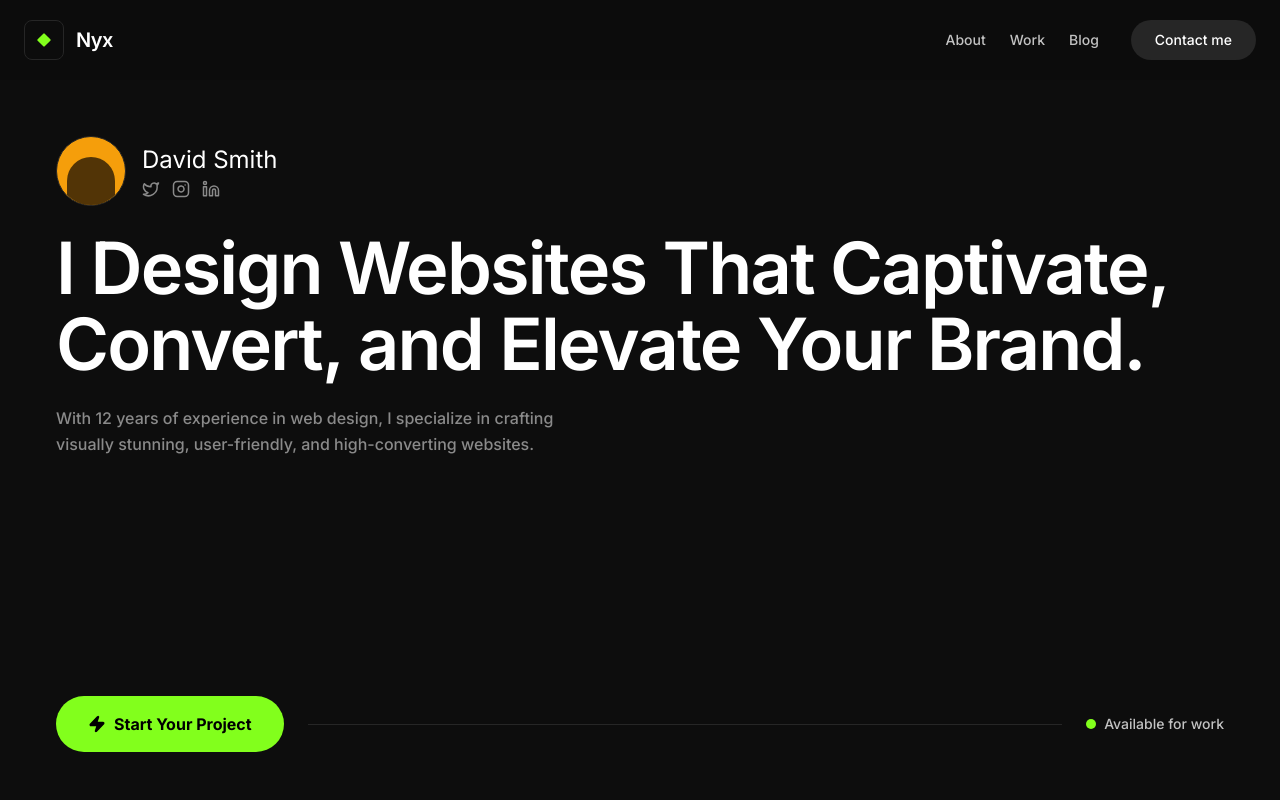
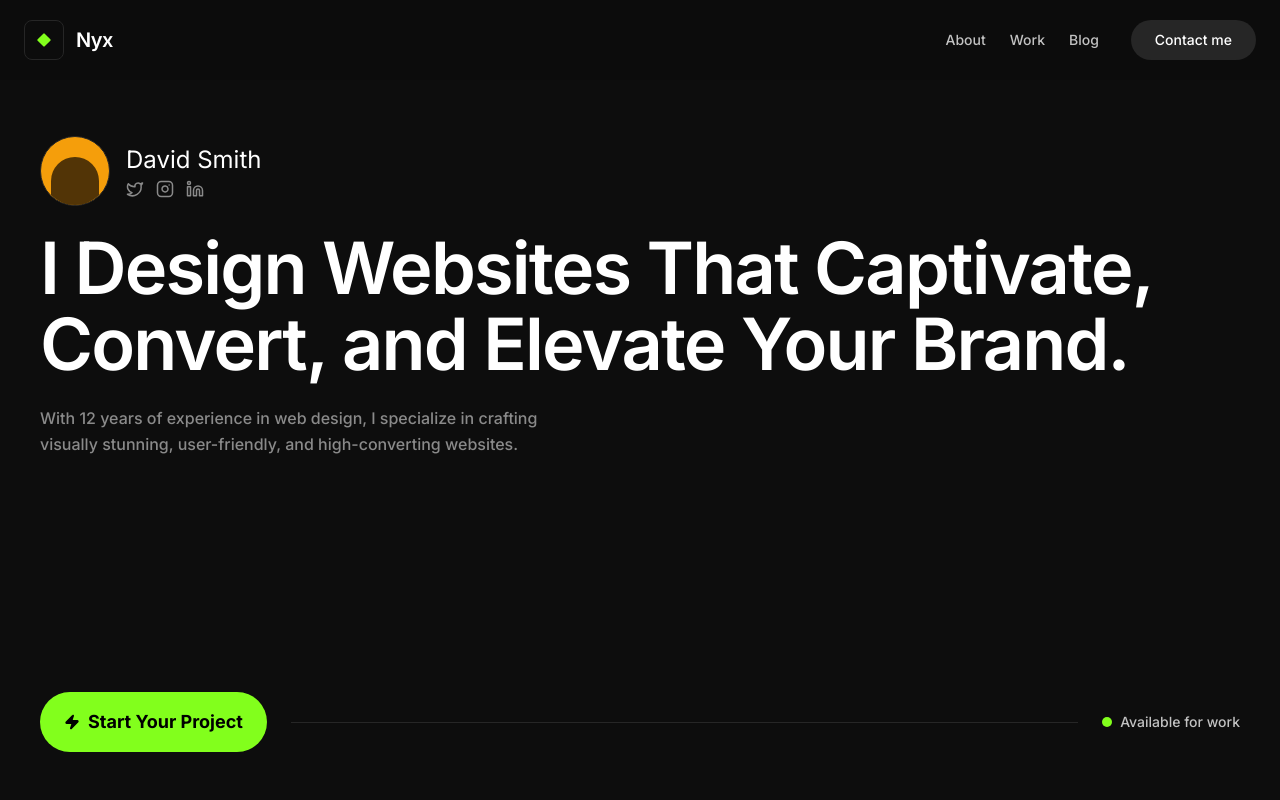
Before and after one commit to itssadiq/Sadiq-NovixSoft, a Next.js app: page / in a window 1280 px wide. Shown: the top 800 px of the page. Built offline with nearby package versions, Linux system fonts and the light colour scheme.

Commit message:
Hero Styles update.

```diff
--- a/src/components/home/Hero.jsx
+++ b/src/components/home/Hero.jsx
@@ -5,7 +5,7 @@ import { Twitter, Instagram, Linkedin, Zap } from "lucide-react";
 
 export default function Hero() {
   return (
-    <section className="w-full min-h-[calc(100vh-80px)] flex flex-col justify-between px-1 md:px-6 pt-8 md:pt-10 pb-50 md:pb-16 max-w-[1400px] mx-auto">
+    <section className="w-full min-h-[calc(100vh-80px)] flex flex-col justify-between px-1 md:px-2 pt-4 md:pt-10 pb-50 md:pb-16 max-w-[1400px] mx-auto">
       {/* --- TOP SECTION: PROFILE & TEXT --- */}
       <div className="flex flex-col items-start gap-8 md:gap-6 w-full">
         {/* 1. Profile Pill */}
@@ -57,12 +57,12 @@ export default function Hero() {
         {/* CTA Button */}
         <Link
           href="/contact"
-          className="group flex items-center gap-2 bg-[var(--color-accent)] text-black rounded-full font-bold transition-transform hover:bg-white  px-8 py-4 text-md whitespace-nowrap"
+          className="group flex items-center gap-2 bg-[var(--color-accent)] text-black rounded-full font-bold transition-transform hover:bg-white  px-6 py-4 text-lg whitespace-nowrap"
         >
           <Zap
             className="group-hover:scale-110 transition-transform"
             fill="currentColor"
-            size={18}
+            size={16}
           />
           Start Your Project
         </Link>
```
